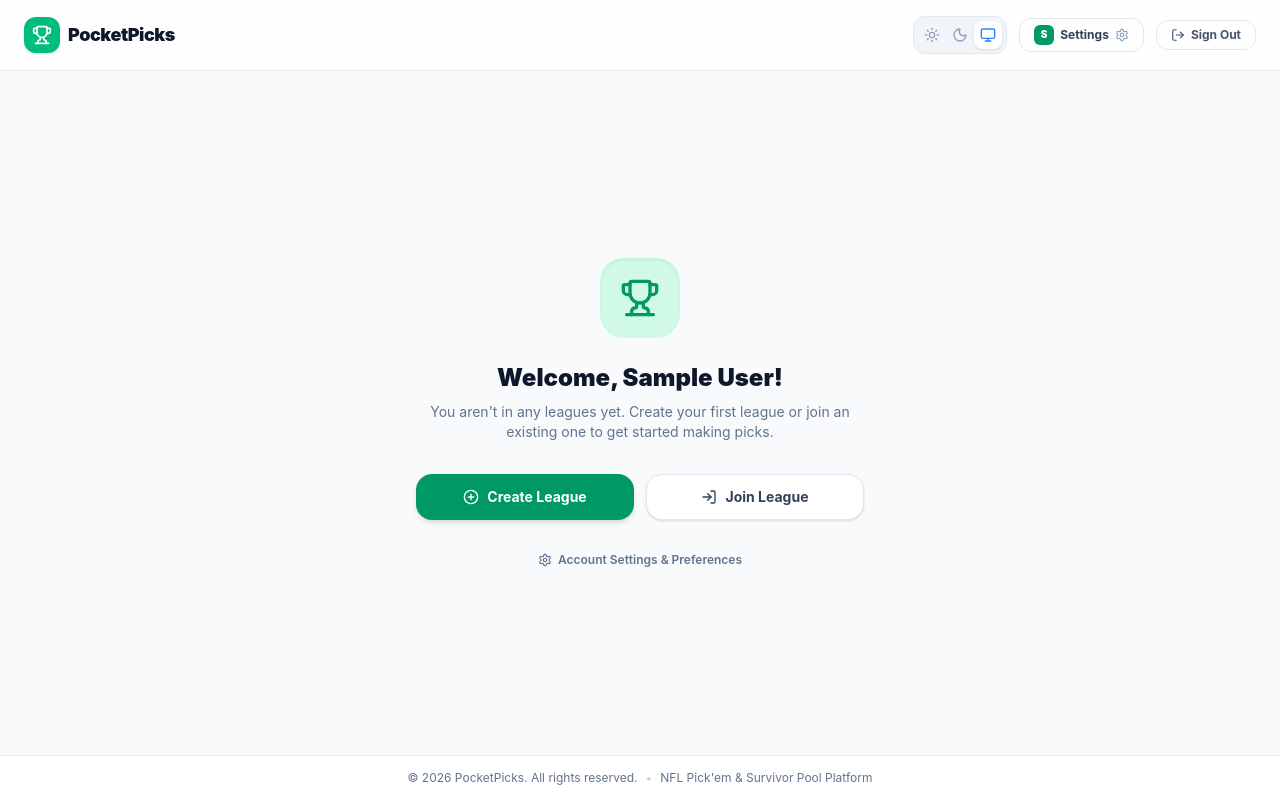
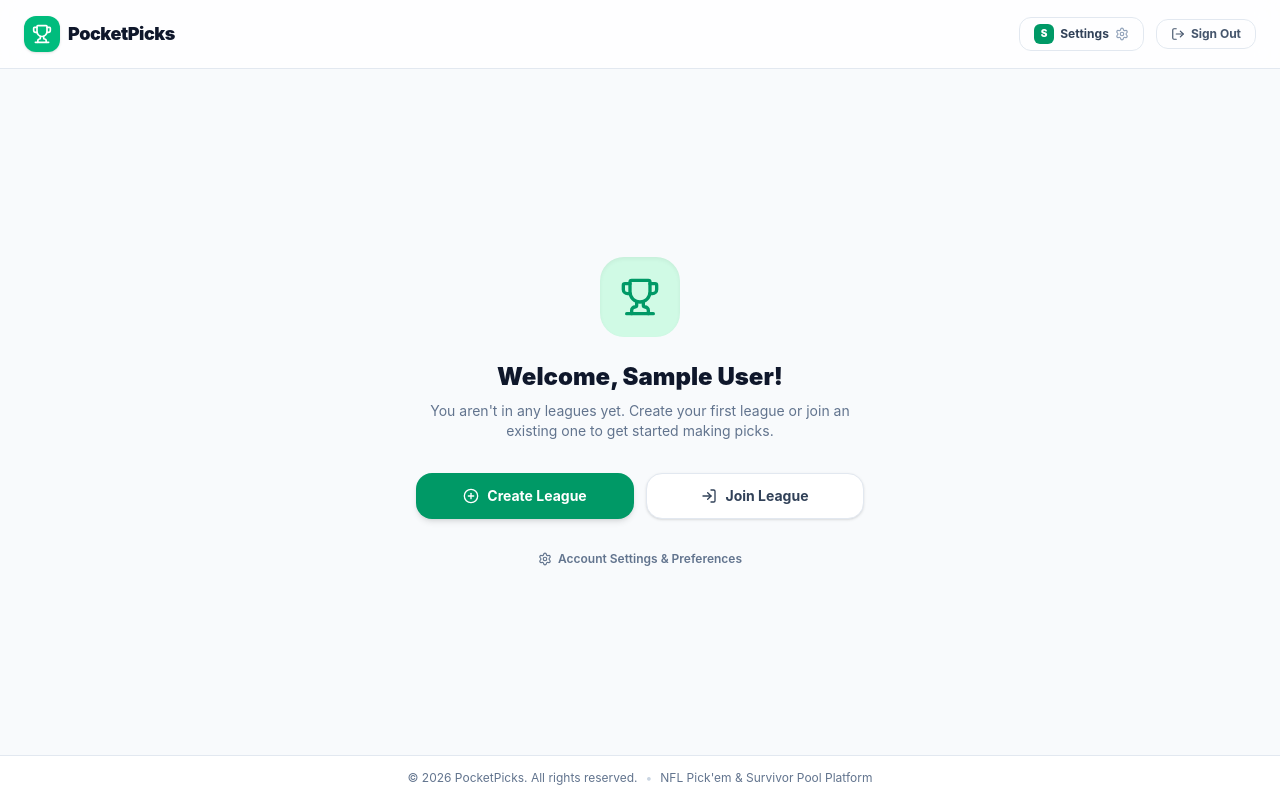
Before and after one commit to williamkshaw-ws/nfl-pickem-app, a Next.js app: page / in a window 1280 px wide. Built offline with nearby package versions, Linux system fonts and the light colour scheme; no server answers; the database is empty; sample sign-in values are in the browser's storage.

Commit message:
refactor(theme): remove standalone theme switcher from main site header in favor of settings

```diff
--- a/src/app/page.tsx
+++ b/src/app/page.tsx
@@ -6,8 +6,7 @@ import { useRouter } from "next/navigation";
 import { db, auth } from "@/lib/firebase";
 import { signOut } from "firebase/auth";
 import { collection, query, where, getDocs } from "firebase/firestore";
-import { PlusCircle, LogIn, Trophy, Loader2, LogOut, Sun, Moon, Monitor, Settings } from "lucide-react";
-import { useTheme } from "@/components/ThemeProvider";
+import { PlusCircle, LogIn, Trophy, Loader2, LogOut, Settings } from "lucide-react";
 import { authFetch } from "@/lib/api-client";
 import { LandingPage } from "@/components/LandingPage";
 import { UserSettingsModal } from "@/components/UserSettingsModal";
@@ -22,7 +21,6 @@ interface LeagueMembership {
 export default function Home() {
   const { user, loading } = useAuth();
   const router = useRouter();
-  const { theme, setTheme } = useTheme();
 
   const [leagueChecked, setLeagueChecked] = useState(false);
   const [isRedirecting, setIsRedirecting] = useState(false);
@@ -247,43 +245,6 @@ export default function Home() {
         </div>
 
         <div className="flex items-center gap-3">
-          {/* Theme switcher */}
-          <div className="flex items-center bg-slate-100 dark:bg-slate-800 p-1 rounded-xl border border-slate-200 dark:border-slate-700">
-            <button
-              onClick={() => setTheme("light")}
-              title="Light theme"
-              className={`p-1.5 rounded-lg transition-all ${
-                theme === "light"
-                  ? "bg-white text-amber-500 shadow-sm"
-                  : "text-slate-400 hover:text-slate-600 dark:hover:text-slate-200"
-              }`}
-            >
-              <Sun className="w-4 h-4" />
-            </button>
-            <button
-              onClick={() => setTheme("dark")}
-              title="Dark theme"
-              className={`p-1.5 rounded-lg transition-all ${
-                theme === "dark"
-                  ? "bg-slate-700 text-emerald-400 shadow-sm"
-                  : "text-slate-400 hover:text-slate-600 dark:hover:text-slate-200"
-              }`}
-            >
-              <Moon className="w-4 h-4" />
-            </button>
-            <button
-              onClick={() => setTheme("system")}
-              title="System theme"
-              className={`p-1.5 rounded-lg transition-all ${
-                theme === "system"
-                  ? "bg-white dark:bg-slate-700 text-blue-500 shadow-sm"
-                  : "text-slate-400 hover:text-slate-600 dark:hover:text-slate-200"
-              }`}
-            >
-              <Monitor className="w-4 h-4" />
-            </button>
-          </div>
-
           {/* User Settings Button */}
           <button
             onClick={() => setShowSettings(true)}
--- a/src/components/Header.tsx
+++ b/src/components/Header.tsx
@@ -19,7 +19,6 @@ import {
   Settings,
 } from "lucide-react";
 import { useAuth } from "@/components/AuthProvider";
-import { useTheme } from "@/components/ThemeProvider";
 import { db, auth } from "@/lib/firebase";
 import { signOut } from "firebase/auth";
 import { collection, query, where, getDocs, doc, setDoc, getDoc } from "firebase/firestore";
@@ -66,7 +65,6 @@ export function Header({
 
   const { user } = useAuth();
   const router = useRouter();
-  const { theme, resolvedTheme, setTheme } = useTheme();
 
   const [memberships, setMemberships] = useState<LeagueMembership[]>([]);
   const [loadingLeagues, setLoadingLeagues] = useState(false);
```
